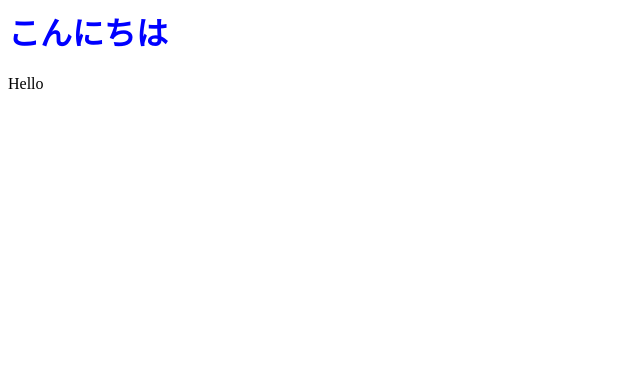
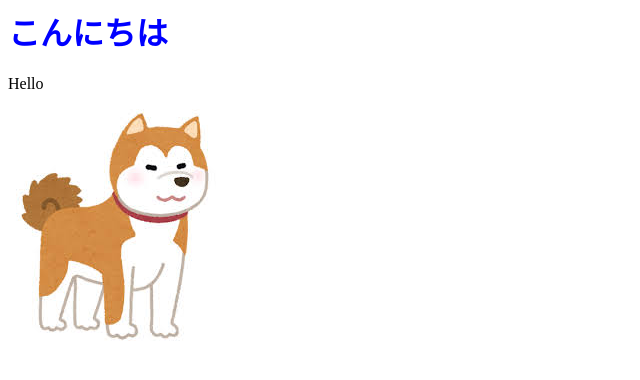
Before and after one commit to Asa-kawa/Asa-kawaTutorial, a plain HTML site: page index.html in a window 1280 px wide. Shown: the whole page, without its empty margins (0-640 px from the left). Drawn offline with Linux system fonts and the light colour scheme.

Commit message:
Update index.html

```diff
--- a/index.html
+++ b/index.html
@@ -12,6 +12,6 @@
     <body>
       <h1>こんにちは</h1>
       <p>Hello</p>
-      <img src="">
+      <img src="dog.jpg">
     </body>
   </html>
```
